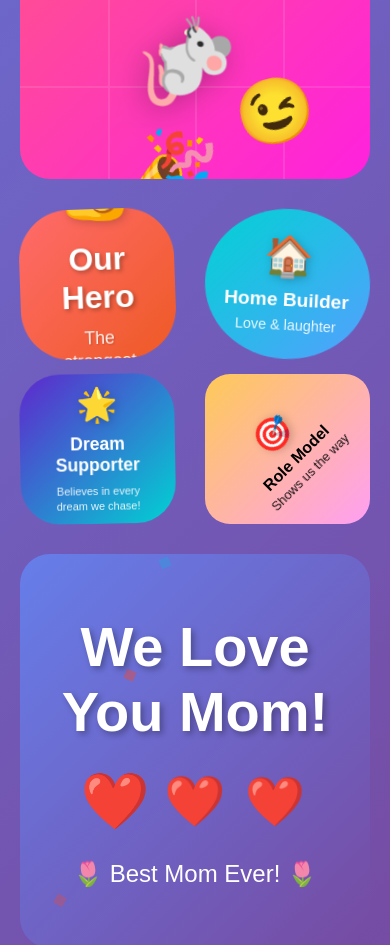
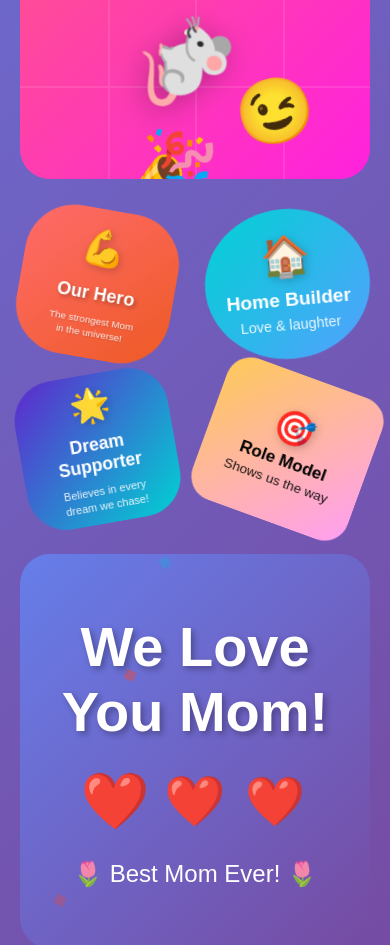
Before and after one commit to cheungxucheng/mombday, a plain HTML site: page index.html in a window 390 px wide. Shown: the part 1146-2091 px from the top of the page. Drawn offline with Linux system fonts and the light colour scheme.

Commit message:
rotated some boxes

```diff
--- a/styles.css
+++ b/styles.css
@@ -731,24 +731,40 @@ h1 {
     }
 
     .feature-card:nth-child(1) {
+        transform: rotate(10deg);
         grid-column: 1 / 3;
         grid-row: 1;
     }
 
     .feature-card:nth-child(2) {
+        transform: rotate(-5deg);
         grid-column: 4;
         grid-row: 1;
     }
 
     .feature-card:nth-child(3) {
-        transform: rotate(0deg);
+        transform: rotate(20deg);
         grid-row: 2;
         clip-path: none;
     }
 
     .feature-card:nth-child(4) {
+        transform: rotate(-10deg);
         grid-column: 1/3;
         grid-row: 2;
+    }
+
+    .feature-card:nth-child(1) .card-content {
+        font-size: 9px;
+    }
+
+    .feature-card:nth-child(2) .card-content {
+        /* font-size: 11px; */
+    }
+
+    .feature-card:nth-child(3) .card-content {
+        font-size: 17px;
+        transform: rotate(0deg);
     }
 
     .feature-card:nth-child(4) .card-content {
```
